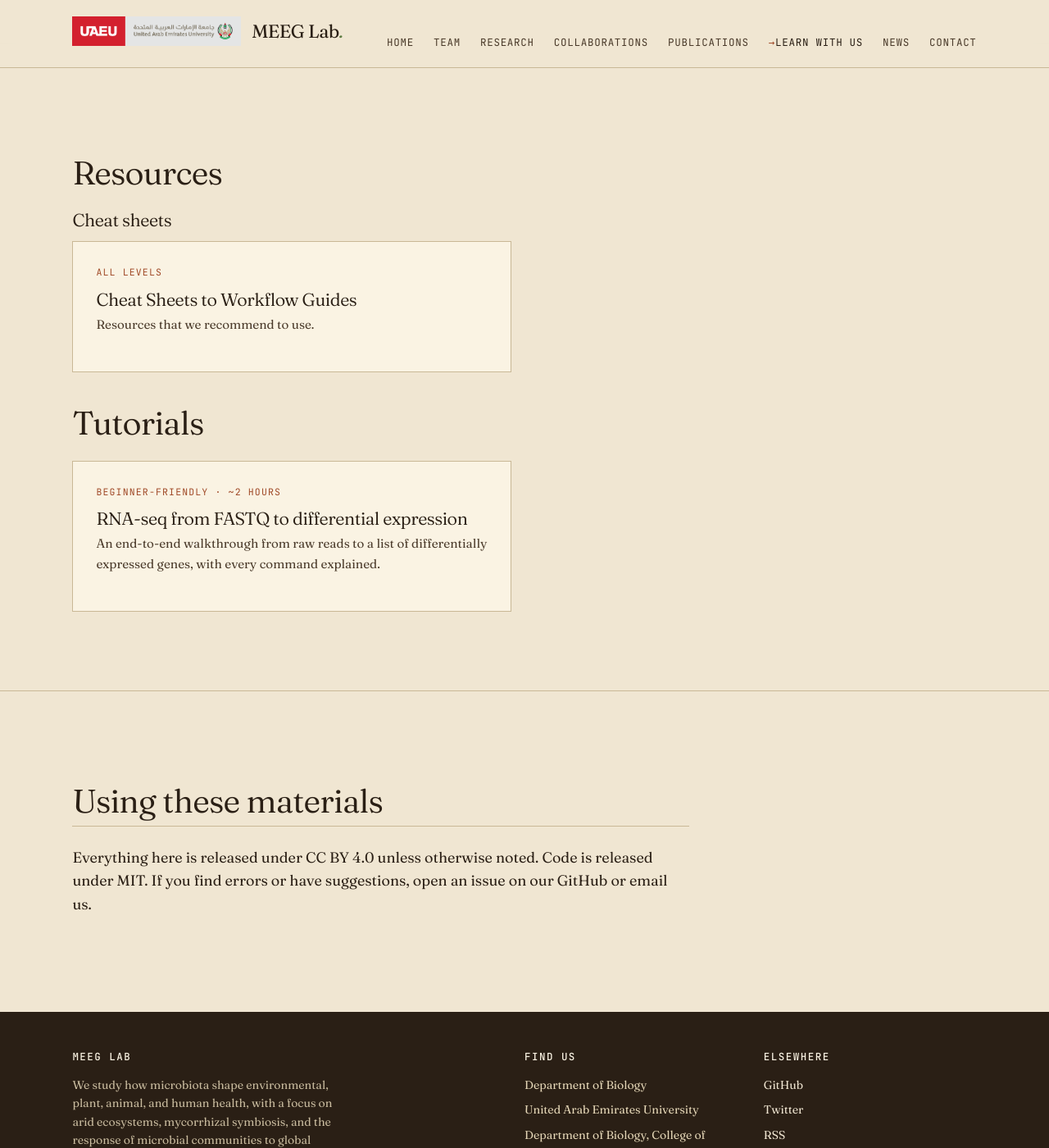
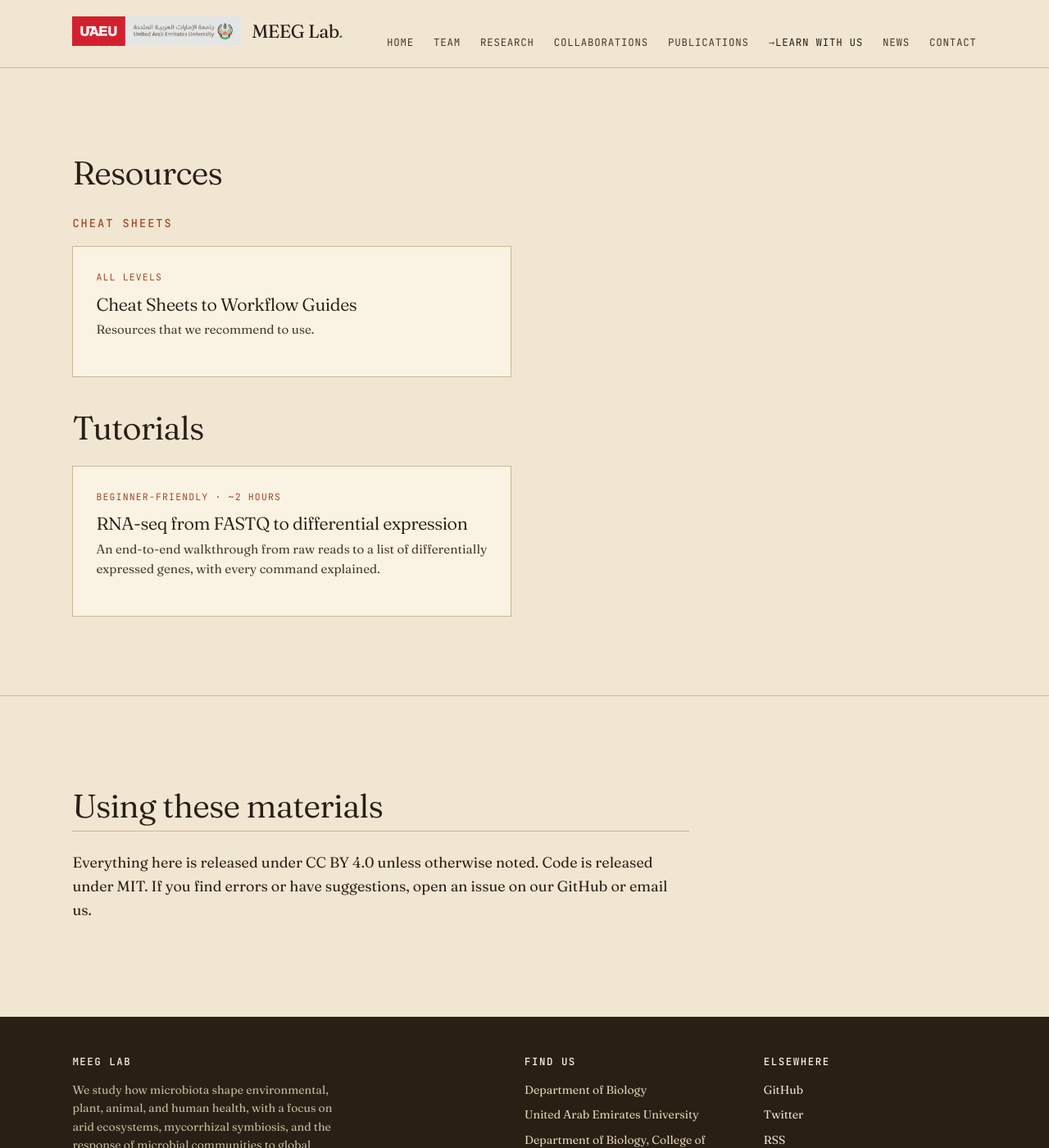
Before and after one commit to meeg-lab/meeg-lab.github.io, a Jekyll site: the page built from teaching.html, in a window 1280 px wide and 1400 px high, scrolled down 377 px. Shown: the whole window at 82% size. Built offline with Jekyll 4.4.1, drawn with Linux system fonts in a browser that asks for light colours.

Commit message:
Update main.scss

```diff
--- a/assets/css/main.scss
+++ b/assets/css/main.scss
@@ -416,6 +416,17 @@
   font-weight: 500;
 }
 
+
+.subkind-heading {
+  margin: 2rem 0 1.25rem;
+  font-family: var(--font-mono);
+  font-size: 0.85rem;
+  letter-spacing: 0.15em;
+  text-transform: uppercase;
+  color: var(--clay);
+  font-weight: 500;
+}
+
 .team-grid {
   display: grid;
   grid-template-columns: repeat(auto-fill, minmax(220px, 1fr));
```
